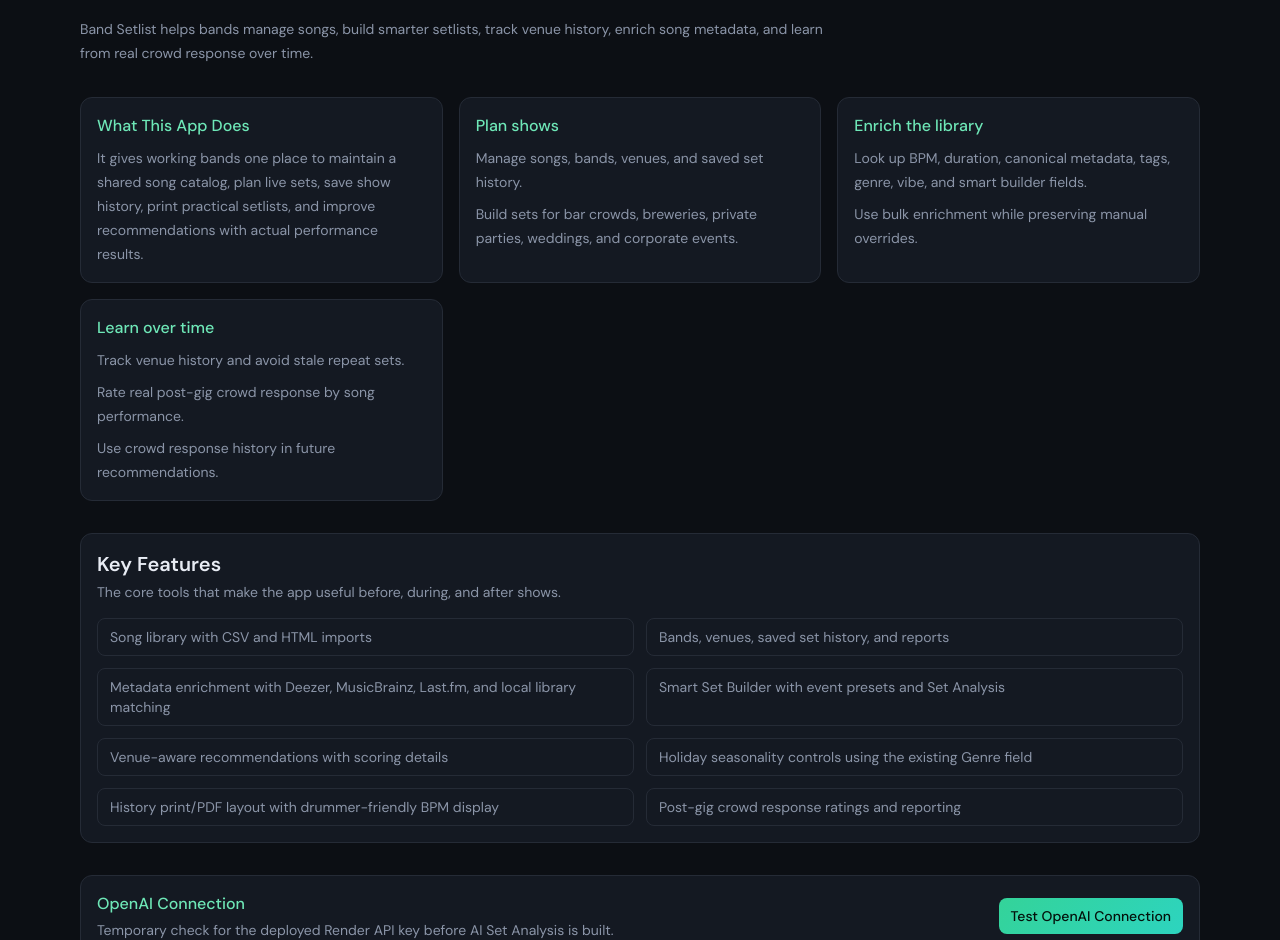
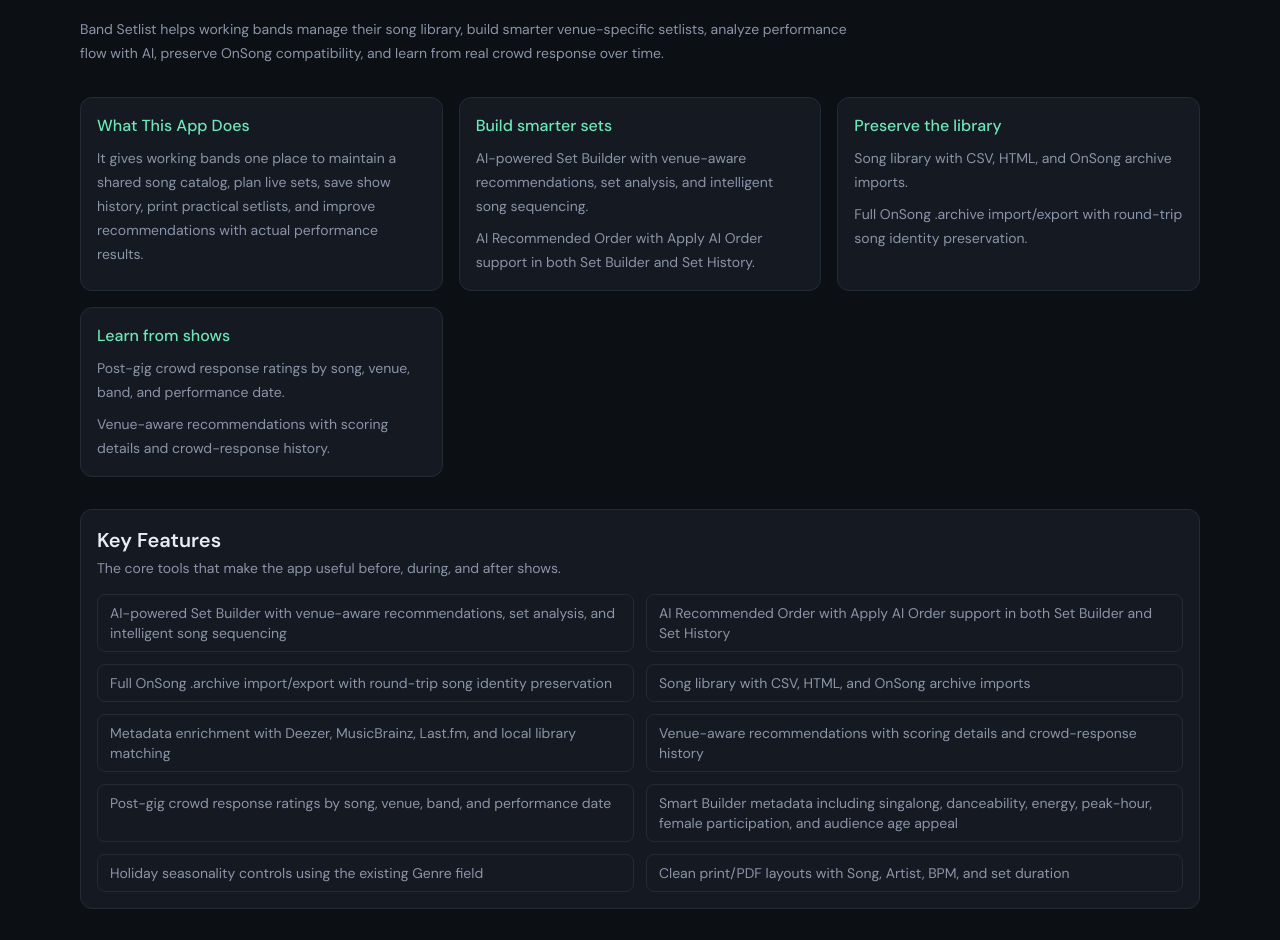
Before and after one commit to jastak2011-ui/band-setlist, a Next.js app: page /about in a window 1280 px wide. Shown: the part 152-1092 px from the top of the page. Built offline with nearby package versions, Linux system fonts and the light colour scheme.

Commit message:
Update About page and feature summary

```diff
--- a/src/app/about/openai-test-button.tsx
+++ b/src/app/about/openai-test-button.tsx
@@ -42,8 +42,8 @@ export function OpenAiTestButton() {
     <div className="card">
       <div className="flex flex-wrap items-center justify-between gap-3">
         <div>
-          <h2 className="font-medium text-[var(--accent)]">OpenAI Connection</h2>
-          <p className="mt-1 text-sm text-[var(--muted)]">Temporary check for the deployed Render API key before AI Set Analysis is built.</p>
+          <h2 className="font-medium text-[var(--accent)]">OpenAI Connection Debug</h2>
+          <p className="mt-1 text-sm text-[var(--muted)]">Admin utility for verifying the deployed Render OpenAI API key.</p>
         </div>
         <button type="button" className="btn btn-primary" disabled={state.status === "testing"} onClick={() => void testConnection()}>
           {state.status === "testing" ? "Testing..." : "Test OpenAI Connection"}
--- a/src/app/about/page.tsx
+++ b/src/app/about/page.tsx
@@ -3,16 +3,25 @@ import { OpenAiTestButton } from "./openai-test-button";
 
 const featureGroups = [
   {
-    title: "Plan shows",
-    items: ["Manage songs, bands, venues, and saved set history.", "Build sets for bar crowds, breweries, private parties, weddings, and corporate events."],
+    title: "Build smarter sets",
+    items: [
+      "AI-powered Set Builder with venue-aware recommendations, set analysis, and intelligent song sequencing.",
+      "AI Recommended Order with Apply AI Order support in both Set Builder and Set History.",
+    ],
   },
   {
-    title: "Enrich the library",
-    items: ["Look up BPM, duration, canonical metadata, tags, genre, vibe, and smart builder fields.", "Use bulk enrichment while preserving manual overrides."],
+    title: "Preserve the library",
+    items: [
+      "Song library with CSV, HTML, and OnSong archive imports.",
+      "Full OnSong .archive import/export with round-trip song identity preservation.",
+    ],
   },
   {
-    title: "Learn over time",
-    items: ["Track venue history and avoid stale repeat sets.", "Rate real post-gig crowd response by song performance.", "Use crowd response history in future recommendations."],
+    title: "Learn from shows",
+    items: [
+      "Post-gig crowd response ratings by song, venue, band, and performance date.",
+      "Venue-aware recommendations with scoring details and crowd-response history.",
+    ],
   },
 ];
 
@@ -24,7 +33,7 @@ export default function AboutPage() {
         <div className="max-w-3xl space-y-3">
           <h1 className="text-3xl font-semibold tracking-tight">Band Setlist</h1>
           <p className="text-sm leading-6 text-[var(--muted)]">
-            Band Setlist helps bands manage songs, build smarter setlists, track venue history, enrich song metadata, and learn from real crowd response over time.
+            Band Setlist helps working bands manage their song library, build smarter venue-specific setlists, analyze performance flow with AI, preserve OnSong compatibility, and learn from real crowd response over time.
           </p>
         </div>
       </section>
@@ -53,14 +62,16 @@ export default function AboutPage() {
         </div>
         <div className="grid gap-3 md:grid-cols-2">
           {[
-            "Song library with CSV and HTML imports",
-            "Bands, venues, saved set history, and reports",
+            "AI-powered Set Builder with venue-aware recommendations, set analysis, and intelligent song sequencing",
+            "AI Recommended Order with Apply AI Order support in both Set Builder and Set History",
+            "Full OnSong .archive import/export with round-trip song identity preservation",
+            "Song library with CSV, HTML, and OnSong archive imports",
             "Metadata enrichment with Deezer, MusicBrainz, Last.fm, and local library matching",
-            "Smart Set Builder with event presets and Set Analysis",
-            "Venue-aware recommendations with scoring details",
+            "Venue-aware recommendations with scoring details and crowd-response history",
+            "Post-gig crowd response ratings by song, venue, band, and performance date",
+            "Smart Builder metadata including singalong, danceability, energy, peak-hour, female participation, and audience age appeal",
             "Holiday seasonality controls using the existing Genre field",
-            "History print/PDF layout with drummer-friendly BPM display",
-            "Post-gig crowd response ratings and reporting",
+            "Clean print/PDF layouts with Song, Artist, BPM, and set duration",
           ].map((feature) => (
             <div key={feature} className="rounded-lg border border-[var(--border)] px-3 py-2 text-sm text-[var(--muted)]">
               {feature}
@@ -68,8 +79,6 @@ export default function AboutPage() {
           ))}
         </div>
       </section>
-
-      <OpenAiTestButton />
 
       <section className="space-y-4">
         <div>
@@ -79,6 +88,14 @@ export default function AboutPage() {
         <div className="space-y-3">
           {releaseNotes.map((release) => <ReleaseCard key={release.version} release={release} />)}
         </div>
+      </section>
+
+      <section className="space-y-3">
+        <div>
+          <h2 className="text-xl font-semibold">Admin / Debug</h2>
+          <p className="mt-1 text-sm text-[var(--muted)]">Utilities for checking deployed service configuration.</p>
+        </div>
+        <OpenAiTestButton />
       </section>
     </div>
   );
```
